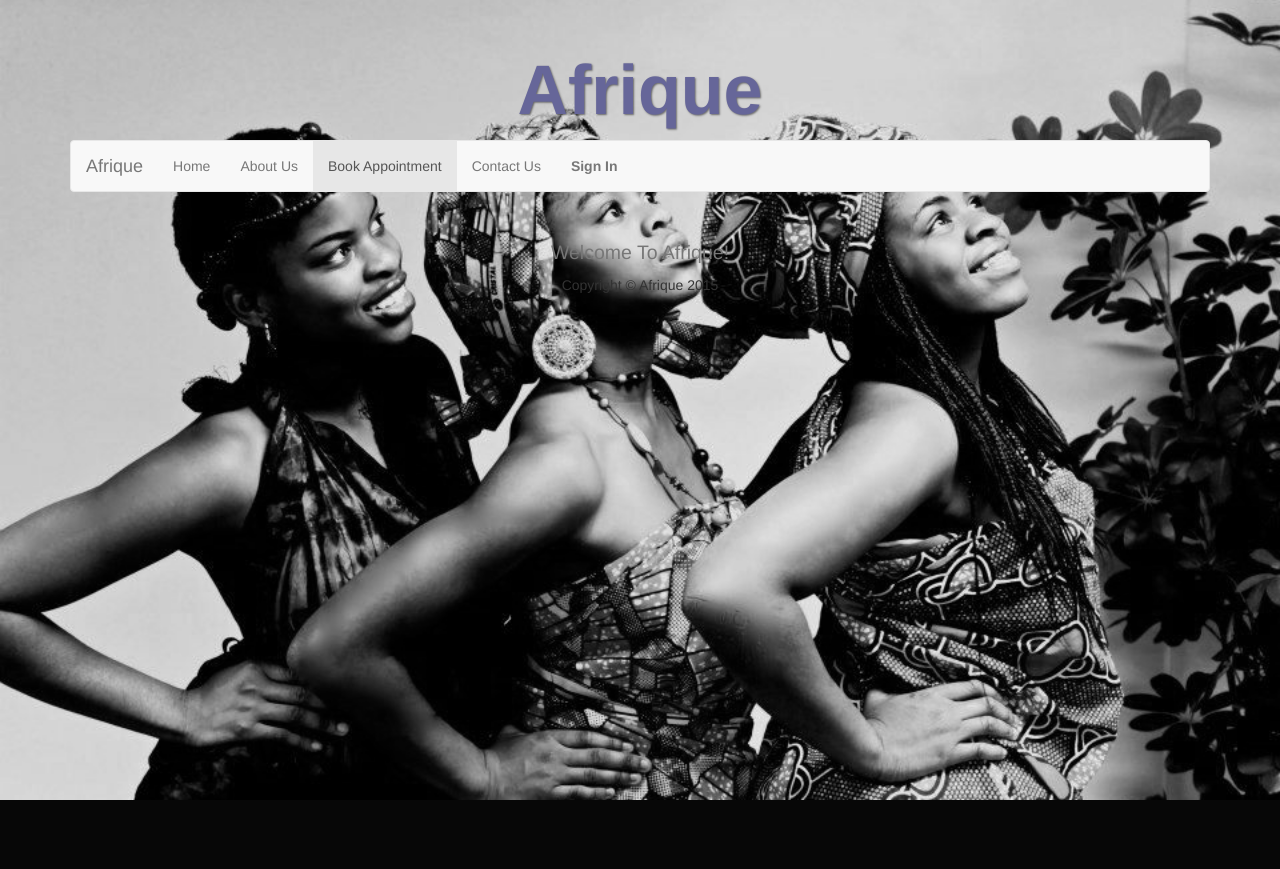
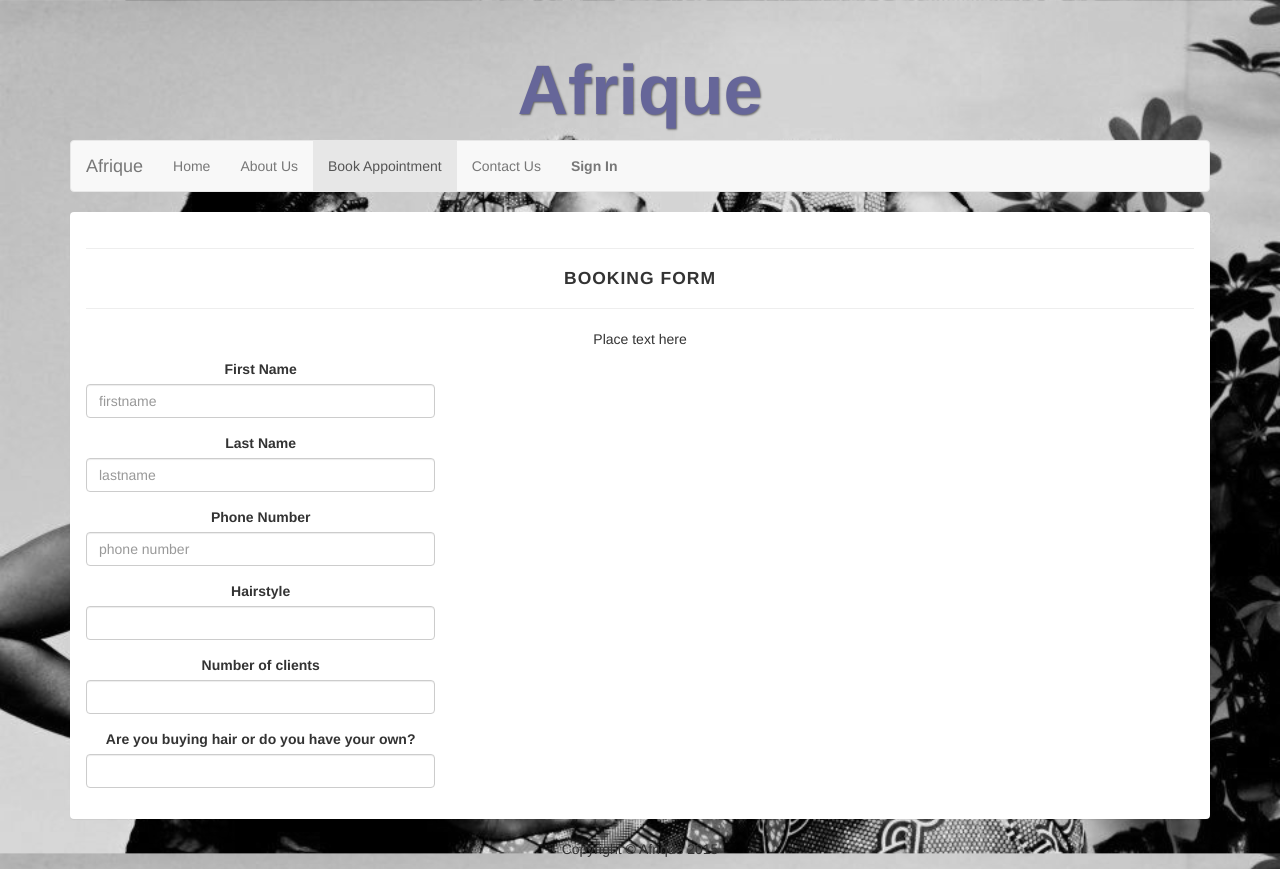
Before and after one commit to oyiza/afrique, a PHP site: page /bookap.php in a window 1280 px wide. Before the commit the page ends 800 px from the top, so only its background shows below. Run offline with PHP 8.4, Linux system fonts and the light colour scheme; some libraries are stand-ins or nearby versions.

Commit message:
Added skeletal appointment booking form

```diff
--- a/bookap.php
+++ b/bookap.php
@@ -65,7 +65,56 @@
 
 	<!-- Main Content -->
 	<div class="container">
-		 <h2 class="brand-before text-center"><small>Welcome to Afrique!</small></h2>
+		<div class="row">
+			 <div class="box">
+				<div class="col-lg-12 text-center">
+				<div class="panel panel-body">
+					<hr>
+					<h2 class="intro-text text-center"><strong>Booking Form</strong></h2>
+					<hr>
+					<p>Place text here</p>
+					<form role="form">
+						<div class="row">
+							<div class="form-group col-lg-4">
+								<label>First Name</label>
+								<input type="text" class="form-control" placeholder="firstname">
+							</div>
+						</div>
+						<div class="row">
+							<div class="form-group col-lg-4">
+								<label>Last Name</label>
+								<input type="text" class="form-control" placeholder="lastname">
+							</div>
+						</div>
+						<div class="row">
+							<div class="form-group col-lg-4">
+								<label>Phone Number</label>
+								<input type="number" class="form-control" placeholder="phone number">
+							</div>
+						</div>
+						<div class="row">
+							<div class="form-group col-lg-4">
+								<label>Hairstyle</label>
+								<input type="text" class="form-control" placeholder="">
+							</div>
+						</div>
+						<div class="row">
+							<div class="form-group col-lg-4">
+								<label>Number of clients</label>
+								<input type="number" class="form-control" placeholder="">
+							</div>
+						</div>
+						<div class="row">
+							<div class="form-group col-lg-4">
+								<label>Are you buying hair or do you have your own?</label>
+								<input type="text" class="form-control" placeholder="">
+							</div>
+						</div>
+					</form>
+				</div>
+				</div>
+			 </div>
+		</div>
 	</div>
 
 	<!-- Footer -->
--- a/css/style.css
+++ b/css/style.css
@@ -86,3 +86,19 @@ body {
         line-height: normal;
         color: #fff;
 		}
+}
+
+.intro-text {
+	text-transform: uppercase;
+	font-size: 1.25em;
+	font-weight: 400;
+	letter-spacing: 1px;
+}
+
+@media screen and (min-width:1200px) {
+    .box:after {
+        content: '';
+        display: table;
+        clear: both;
+    }
+}
```
